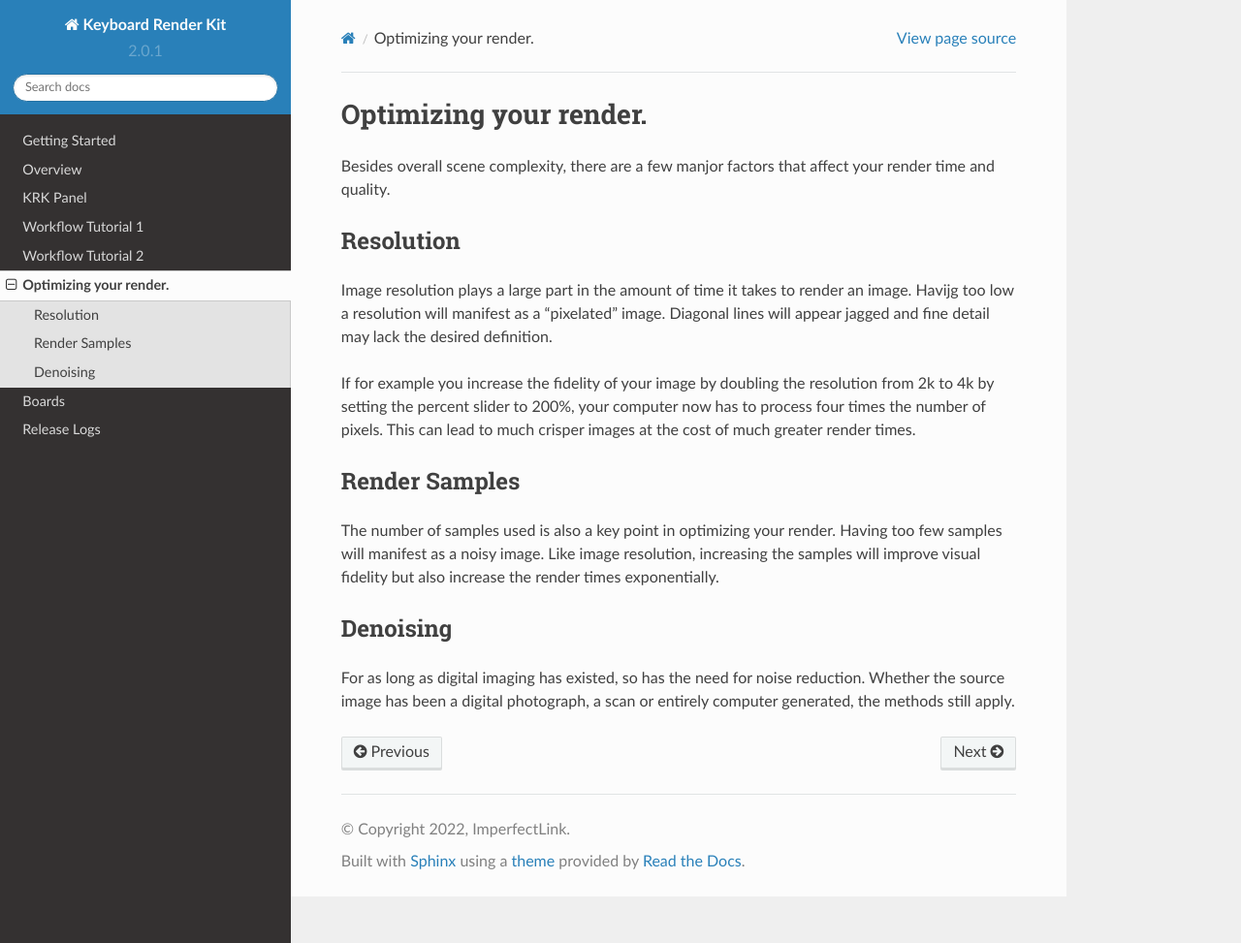
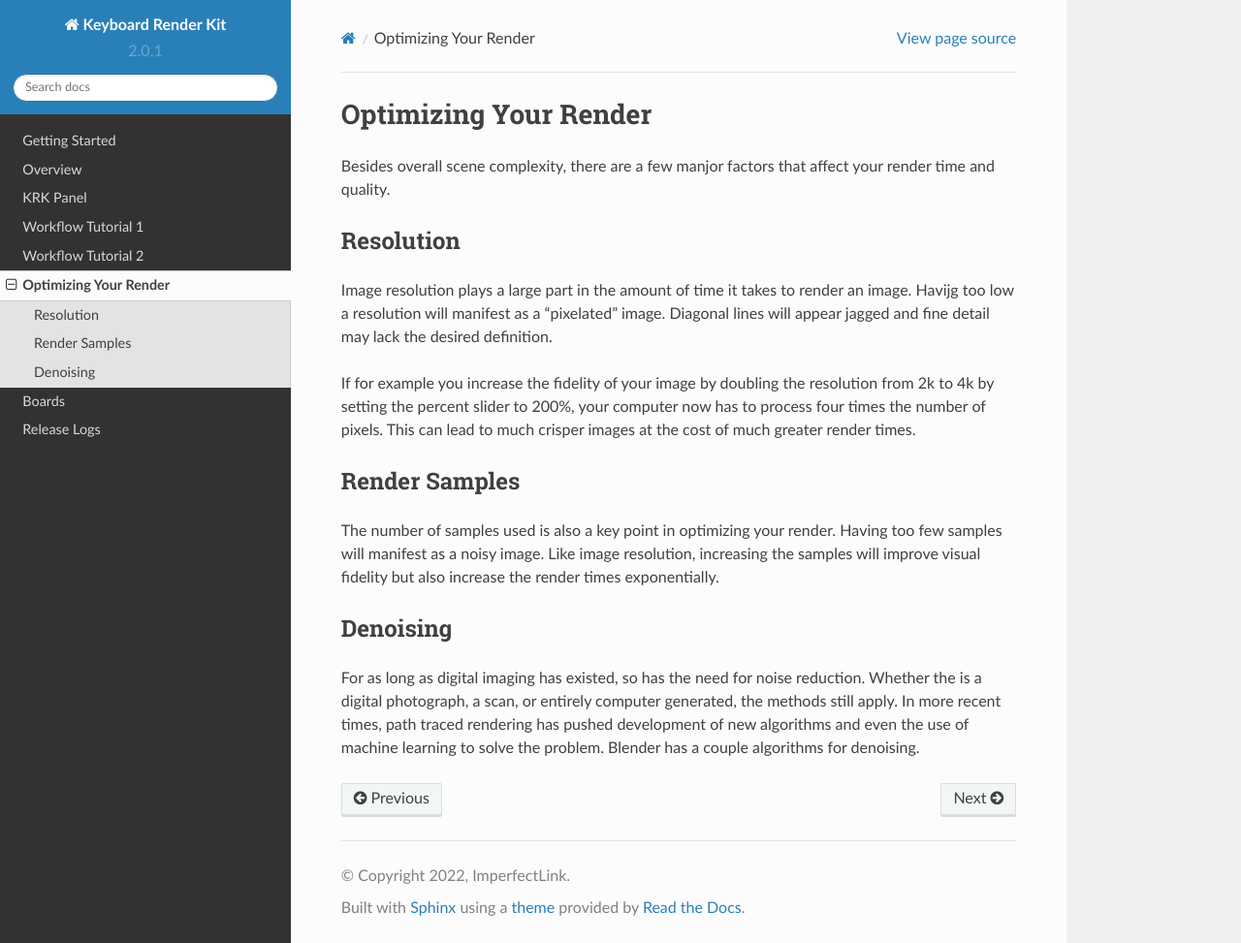
Before and after one commit to imperfectlink/KeyboardRenderKit, a Sphinx documentation site: the page built from docs/source/optimization.rst, in a window 1280 px wide and 973 px high. Shown: the whole window at 97% size. Built offline with Sphinx 7.4.7 and the Read the Docs theme 2.0.0, drawn with Linux system fonts in a browser that asks for light colours.

Commit message:
Update optimization.rst

```diff
--- a/docs/source/optimization.rst
+++ b/docs/source/optimization.rst
@@ -1,4 +1,4 @@
-Optimizing your render.
+Optimizing Your Render
 ====
 Besides overall scene complexity, there are a few manjor factors that affect your render time and quality.
 
@@ -14,4 +14,5 @@ The number of samples used is also a key point in optimizing your render. Having
 
 Denoising
 ----
-For as long as digital imaging has existed, so has the need for noise reduction. Whether the source image has been a digital photograph, a scan or entirely computer generated, the methods still apply.
+For as long as digital imaging has existed, so has the need for noise reduction. Whether the is a digital photograph, a scan, or entirely computer generated, the methods still apply. In more recent times, path traced rendering has pushed development of new algorithms and even the use of machine learning to solve the problem.
+Blender has a couple algorithms for denoising.
```
